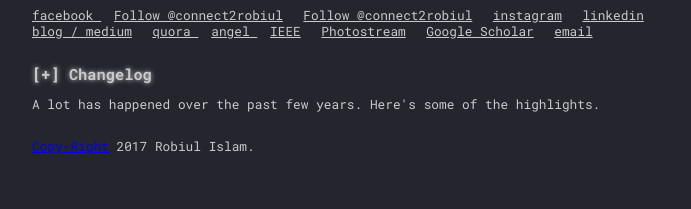
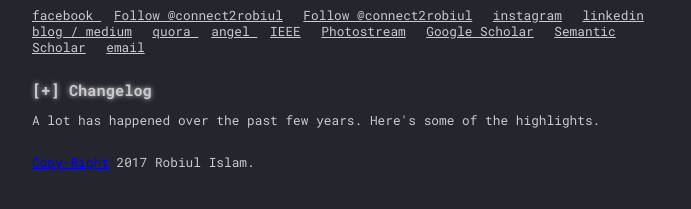
Before and after one commit to connect2robiul/connect2robiul.github.io, a plain HTML site: page index.html in a window 1280 px wide. Shown: the part 111-320 px from the top of the page, without its empty margins (283-974 px from the left). Drawn offline with Linux system fonts and the light colour scheme; no server answers; some icons are missing.

Commit message:
update Semantic Scholar

```diff
--- a/index.html
+++ b/index.html
@@ -60,6 +60,7 @@
     <a href="https://ieee-collabratec.ieee.org/app/p/ connect2robiul" target="_blank">IEEE</a>
     <a href="https://www.flickr.com/photos/connect2robiul/" target="_blank">Photostream</a>
       <a href="https://scholar.google.com/citations?user=gjOAjPUAAAAJ&hl=en&authuser=1" target="_blank"> Google Scholar</a>
+    <a href="https://www.semanticscholar.org/author/Robiul-Islam/51314321" target="_blank"> Semantic Scholar</a>
     <a href="mailto:r_islam@ieee.org" target="_blank">email</a>
   </div>
   <div class="intro">
```
